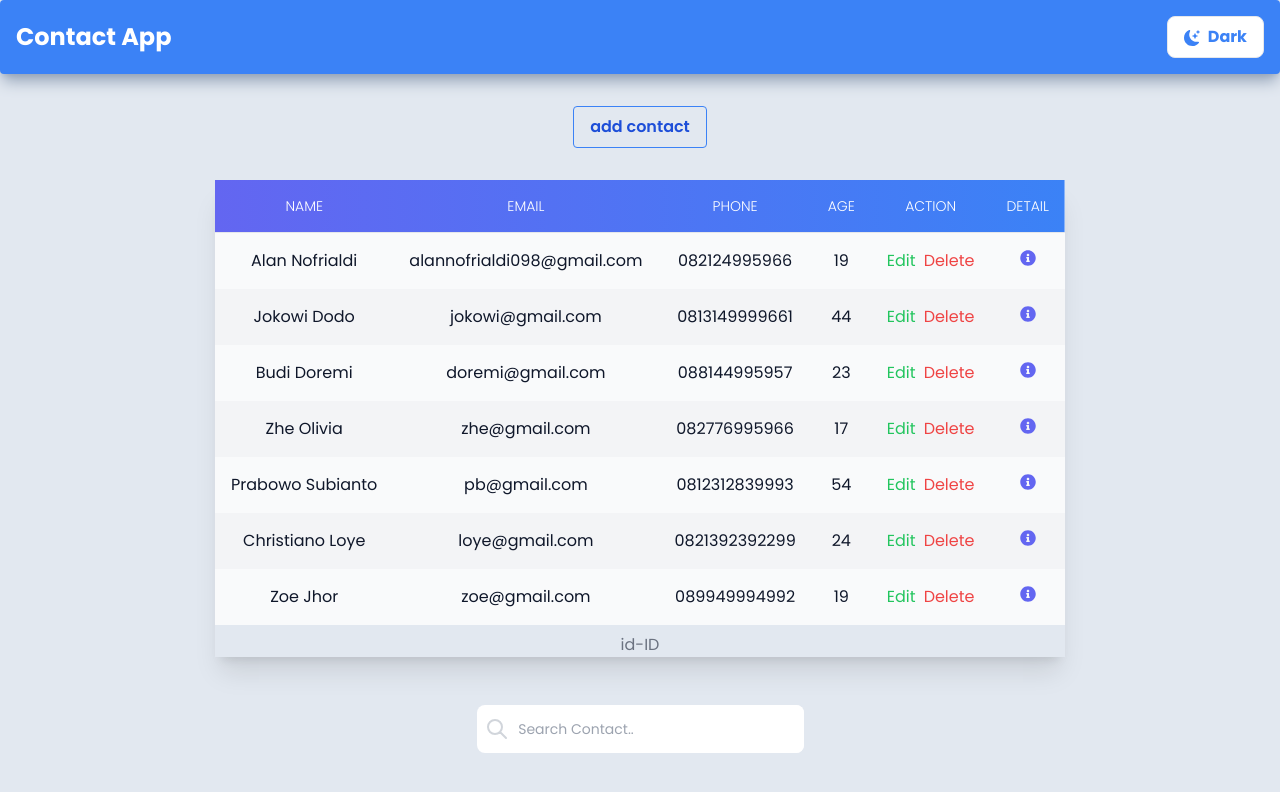
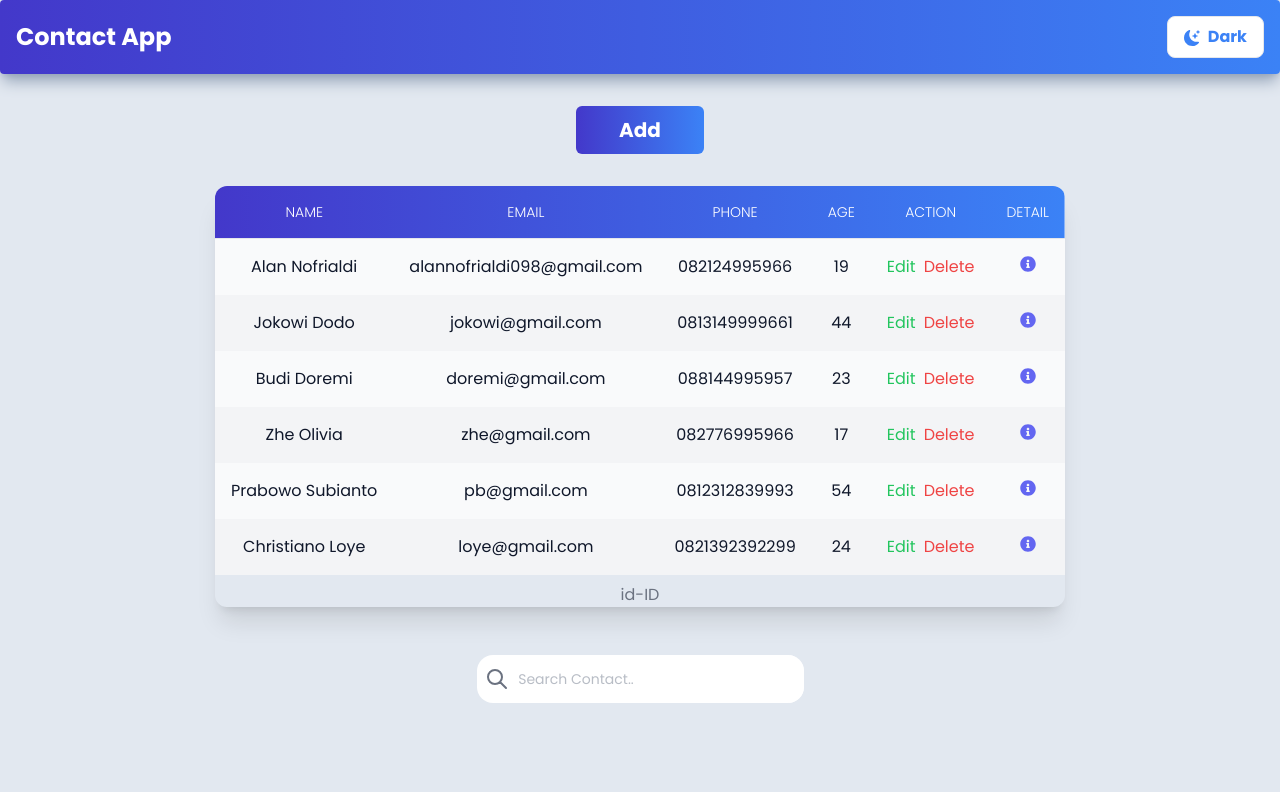
Before and after one commit to alannofrialdi/contact-react, a React (Vite) app: page / in a window 1280 px wide. Shown: the top 792 px of the page. Built offline with nearby package versions, Linux system fonts and the light colour scheme; data requests are answered from the project's data file.

Commit message:
update tampilan

```diff
--- a/src/assets/data/db.json
+++ b/src/assets/data/db.json
@@ -42,13 +42,6 @@
       "email": "loye@gmail.com",
       "phone": "0821392392299",
       "age": "24"
-    },
-    {
-      "id": "05c6",
-      "name": "Zoe Jhor",
-      "email": "zoe@gmail.com",
-      "phone": "089949994992",
-      "age": "19"
     }
   ]
 }
--- a/src/components/Home.jsx
+++ b/src/components/Home.jsx
@@ -9,6 +9,7 @@ export default function Home() {
   const [data, setData] = useState([]);
   const [loading, setLoading] = useState(true);
 
+  // fetching data
   const fetchData = async () => {
     try {
       const response = await axios.get("http://localhost:3000/users");
@@ -23,7 +24,7 @@ export default function Home() {
   useEffect(() => {
     setTimeout(() => {
       fetchData();
-    }, 1500);
+    });
   }, []); // empty dependency array means it runs once after the initial render
 
   return (
@@ -51,9 +52,15 @@ function Body({ data }) {
 
 function AddContact() {
   return (
-    <div className="bg-transparent hover:bg-blue-500 text-blue-700 font-semibold hover:text-white py-2 px-4 border border-blue-500 hover:border-transparent rounded cursor-pointer aspect-auto">
-      <Link to="/create">add contact</Link>
-    </div>
+    <button className="overflow-hidden relative w-32 p-2 h-12 bg-gradient-to-r from-indigo-700 to-blue-500 text-white border-none rounded-md text-xl font-bold cursor-pointer relative z-10 group">
+      <Link to="/create">Add</Link>
+      <span className="absolute w-36 h-32 -top-8 -left-1 bg-green-200 rounded-full transform scale-x-0 group-hover:scale-x-100 transition-transform group-hover:duration-500 duration-1000 origin-bottom"></span>
+      <span className="absolute w-36 h-32 -top-8 -left-2 bg-green-400 rounded-full transform scale-x-0 group-hover:scale-x-100 transition-transform group-hover:duration-700 duration-700 origin-bottom"></span>
+      <span className="absolute w-36 h-32 -top-8 -left-2 bg-green-600 rounded-full transform scale-x-0 group-hover:scale-x-100 transition-transform group-hover:duration-1000 duration-500 origin-bottom"></span>
+      <span className="group-hover:opacity-100 group-hover:duration-1000 duration-100 opacity-0 absolute top-2.5 left-5 z-10">
+        <Link to="/create">Contact</Link>
+      </span>
+    </button>
   );
 }
 
@@ -67,10 +74,18 @@ function EmptyMessage() {
 
 function Loader() {
   return (
-    <div className="flex flex-row gap-2 justify-center items-center absolute top-2/4 left-2/4">
-      <div className="w-4 h-4 rounded-full bg-blue-700 animate-bounce"></div>
-      <div className="w-4 h-4 rounded-full bg-blue-700 animate-bounce [animation-delay:-.3s]"></div>
-      <div className="w-4 h-4 rounded-full bg-blue-700 animate-bounce [animation-delay:-.5s]"></div>
+    <div className="absolute top-1/2 left-1/2 transform -translate-x-1/2 -translate-y-1/2 sm:translate-x-0 sm:translate-y-0">
+      <div className="flex flex-row gap-2 justify-center items-center">
+        <div className="w-4 h-4 rounded-full bg-blue-700 animate-bounce"></div>
+        <div
+          className="w-4 h-4 rounded-full bg-blue-700 animate-bounce"
+          style={{ animationDelay: "-0.3s" }}
+        ></div>
+        <div
+          className="w-4 h-4 rounded-full bg-blue-700 animate-bounce"
+          style={{ animationDelay: "-0.5s" }}
+        ></div>
+      </div>
     </div>
   );
 }
--- a/src/components/Navbar.jsx
+++ b/src/components/Navbar.jsx
@@ -18,7 +18,7 @@ function Navbar() {
 
   return (
     <div
-      className={`bg-blue-500 p-4 rounded shadow-slate-400 ${
+      className={`p-4 rounded shadow-slate-400 bg-gradient-to-r from-indigo-700 to-blue-500 ${
         theme === "dark" ? "dark:shadow-none" : "shadow-lg"
       }`}
     >
--- a/src/components/Read.jsx
+++ b/src/components/Read.jsx
@@ -13,7 +13,7 @@ function Read() {
         const response = await axios.get(
           `http://localhost:3000/users?name=${name}`
         );
-        setData(response.data[0]); // Assuming the API returns an array, and you want the first result
+        setData(response.data[0]); // first result [0]
       } catch (error) {
         console.error("Error fetching data:", error);
       }
@@ -23,19 +23,32 @@ function Read() {
   }, [name]);
 
   return (
-    <div className="max-w-md mx-auto bg-white rounded-md overflow-hidden shadow-md mt-10 sm:mt-20 md:mt-40">
-      <div className="p-6">
+    <>
+      <div className="mt-40 w-72 h-80 mx-auto bg-gray-100 rounded-xl shadow-2xl">
+        <div className="flex items-center p-3">
+          <div className="px-1">
+            <span className="w-4 h-4 rounded-full inline-block bg-red-500 cursor-pointer"></span>
+          </div>
+          <div className="px-1">
+            <span className="w-4 h-4 rounded-full inline-block bg-yellow-400 cursor-pointer"></span>
+          </div>
+          <div className="px-1">
+            <span className="w-4 h-4 rounded-full inline-block bg-green-500 cursor-pointer"></span>
+          </div>
+        </div>
+        <div className="pl-4 mt-2">
           {data ? <UserInfo data={data} /> : <EmptyMessage />}
-        <span className="block sm:inline-block mt-4">
+          <span className="block sm:inline-block">
             <Link
               to={"/"}
-            className="font-light text-blue-700 hover:text-blue-400"
+              className="font-light text-blue-700 hover:text-blue-900"
             >
               &lArr; back to contact
             </Link>
           </span>
         </div>
       </div>
+    </>
   );
 }
 
--- a/src/components/Table.jsx
+++ b/src/components/Table.jsx
@@ -60,12 +60,12 @@ export default function Table() {
 
 function Search({ setSearch }) {
   return (
-    <div className="max-w-md mx-auto ">
-      <div className="relative flex items-center w-full h-12 rounded-lg focus-within:shadow-lg bg-white overflow-hidden">
+    <div className="max-w-md mx-auto mb-2">
+      <div className="relative flex items-center w-full h-12 rounded-2xl focus-within:shadow-lg bg-white overflow-hidden">
         <div className="grid place-items-center h-full w-12 text-gray-300">
           <svg
             xmlns="http://www.w3.org/2000/svg"
-            className="h-6 w-6"
+            className="h-6 w-6 text-gray-500 "
             fill="none"
             viewBox="0 0 24 24"
             stroke="currentColor"
@@ -79,8 +79,8 @@ function Search({ setSearch }) {
           </svg>
         </div>
         <input
-          onChange={(e) => setSearch(e.target.value.toLowerCase())}
-          className="peer h-full w-full outline-none text-sm text-gray-700 pr-2"
+          onChange={(e) => setSearch(e.target.value.toLowerCase().trim())}
+          className="peer h-full w-full outline-none text-sm text-gray-900 pr-2 animate-pulse"
           type="text"
           id="search"
           placeholder="Search Contact.."
@@ -92,7 +92,7 @@ function Search({ setSearch }) {
 
 function TableHead() {
   return (
-    <thead className="bg-gradient-to-r from-indigo-500 to-blue-500 text-white">
+    <thead className="bg-gradient-to-r from-indigo-700 to-blue-500 text-white">
       <tr>
         {/* mapping table head */}
         {TABLE_HEAD.map((head) => (
```
Lines whose indentation alone changed are shown as unchanged.
